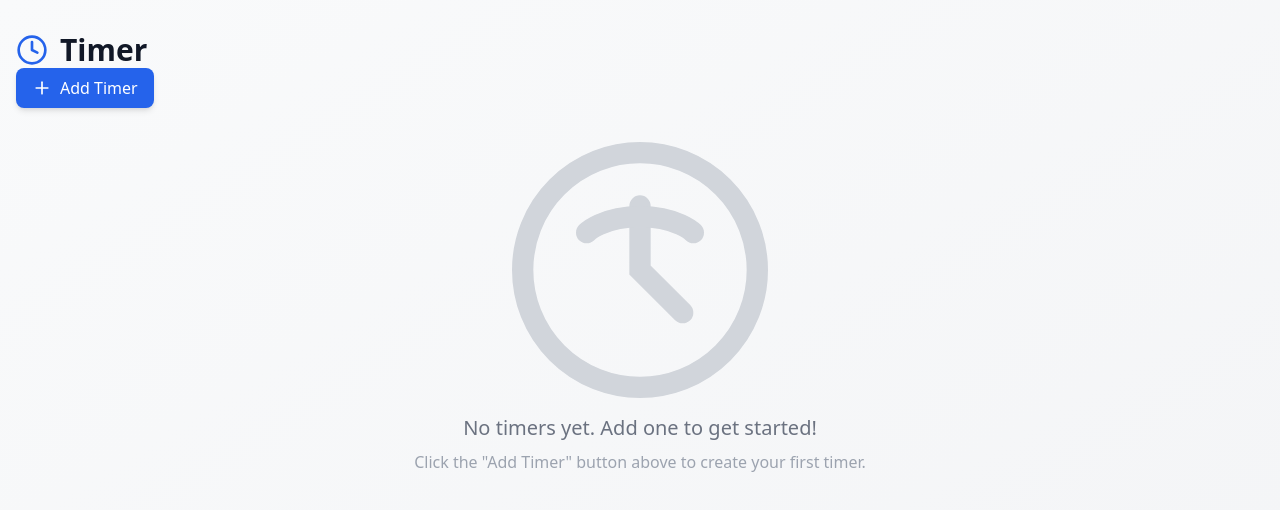
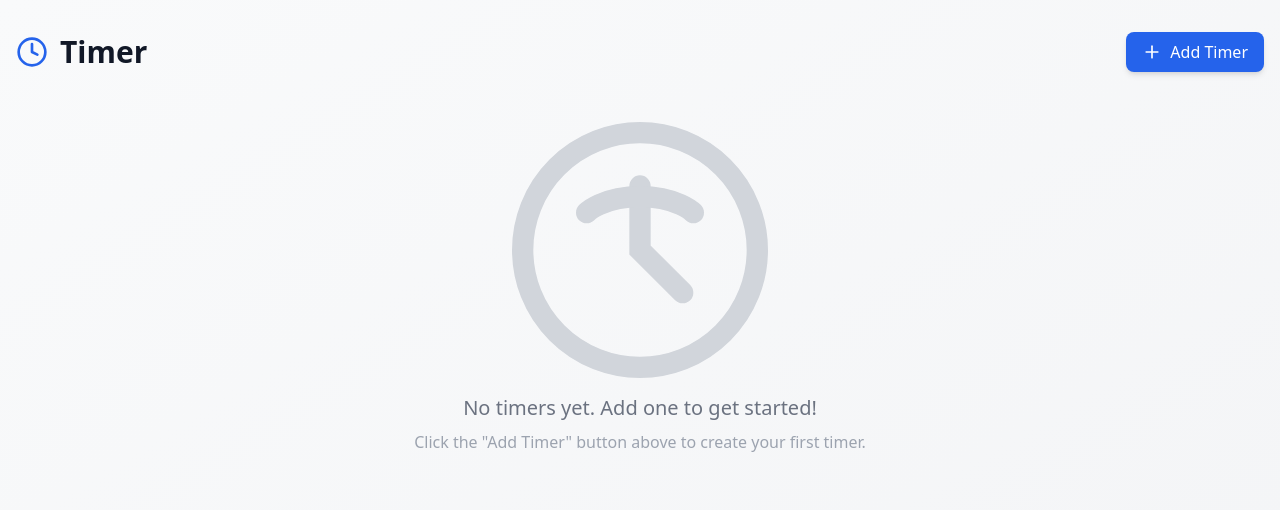
Before and after one commit to Jetson14/Timer, a React (Vite) app: page / in a window 1280 px wide. Shown: the top 510 px of the page. Built offline with nearby package versions, Linux system fonts and the light colour scheme.

Commit message:
fix: Add Timer alignment fix

```diff
--- a/src/Home.tsx
+++ b/src/Home.tsx
@@ -11,7 +11,7 @@
     <div className="min-h-screen bg-gradient-to-br from-gray-50 to-gray-100">
       <Toaster position="top-right" />
       <div className="container mx-auto px-4 py-8">
-        <div>
+        <div className="flex justify-between">
           <div className="flex items-center gap-3">
             <Clock className="w-8 h-8 text-blue-600" />
             <h1 className="text-3xl font-bold text-gray-900">Timer</h1>
--- a/src/components/TimerList.tsx
+++ b/src/components/TimerList.tsx
@@ -7,7 +7,7 @@
   const { timers } = useTimerStore();
 
   return (
-    <div className="space-y-4 min-h-[400px]">
+    <div className="space-y-4 min-h-[400px] mt-4">
       {timers.length === 0 ? (
         <div className="h-[400px] flex flex-col items-center justify-center">
           <EmptyState />
```
